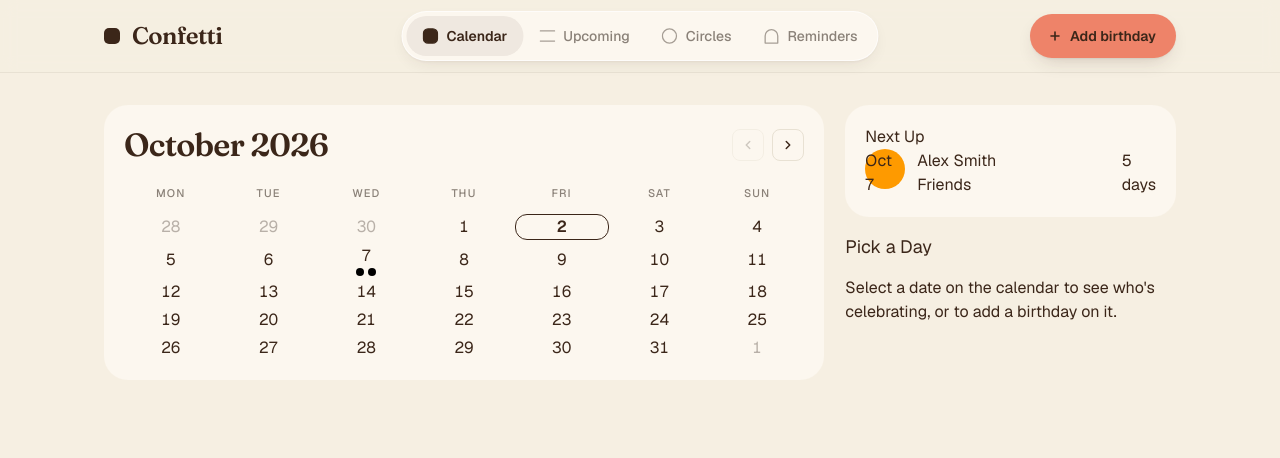
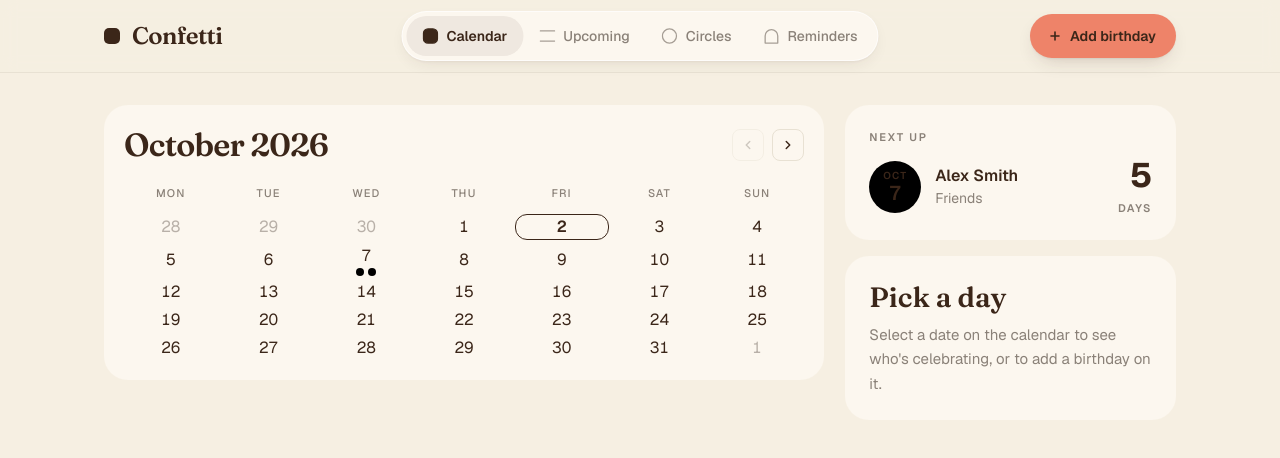
Before and after one commit to Dbrowne14/Confetti, a Next.js app: page / in a window 1280 px wide. Shown: the top 458 px of the page. Built offline with nearby package versions, Linux system fonts and the light colour scheme.

Commit message:
updating calendar UI

```diff
--- a/components/calendar/AddBirthdayForDayButton.tsx
+++ b/components/calendar/AddBirthdayForDayButton.tsx
@@ -1,6 +1,7 @@
 "use client";
 import { months } from "./calendarUtils";
 import { useAddBirthday } from "../addBirthday/AddBirthdayProvider";
+import { PlusIcon } from "../layout/NavIcons";
 
 export const AddBirthdayForDayButton = ({
   selectedDay,
@@ -12,9 +13,20 @@ export const AddBirthdayForDayButton = ({
   const { openAddBirthday } = useAddBirthday();
 
   return (
-    <button onClick={() => openAddBirthday(selectedDay)}>
-      Add {hasBirthday ? "Another" : "Birthday"} on {selectedDay.getDate()}{" "}
-      {months[selectedDay.getMonth()]}
+    <button
+      type="button"
+      onClick={() => openAddBirthday(selectedDay)}
+      className={`inline-flex min-h-13 w-full items-center justify-center gap-2 rounded-2xl px-4 py-3 text-[15px] font-semibold text-confetti-ink transition-colors focus-visible:outline-2 focus-visible:outline-offset-2 focus-visible:outline-confetti-coral sm:min-h-14 ${
+        hasBirthday
+          ? "border-[1.5px] border-dashed border-confetti-border hover:border-confetti-muted/50 hover:bg-confetti-bg/50"
+          : "bg-confetti-coral hover:bg-confetti-coral/90"
+      }`}
+    >
+      <PlusIcon />
+      <span>
+        Add {hasBirthday ? "another" : "birthday"} on {selectedDay.getDate()}{" "}
+        {months[selectedDay.getMonth()]}
+      </span>
     </button>
   );
 };
--- a/components/calendar/NextUp.tsx
+++ b/components/calendar/NextUp.tsx
@@ -19,19 +19,25 @@ const NextUp = ({ people }: { people: People[] }) => {
       (1000 * 60 * 60 * 24),
   );
   return (
-    <div className="flex flex-col rounded-3xl bg-confetti-surface p-4 sm:p-5">
-      <div>Next Up</div>
-      <div className="flex">
+    <section className="flex flex-col gap-3 rounded-3xl bg-confetti-surface p-5 sm:p-6">
+      <h2 className="text-[11px] font-semibold tracking-[0.16em] text-confetti-muted uppercase">
+        Next Up
+      </h2>
+      <div className="flex items-center gap-4">
         <BirthdayRow
           birthday={nextBirthday.person}
           occurenceYear={nextBirthday.nextBirthday.getFullYear()}
         />
-        <div className="flex flex-col">
-          <span>{daysAway}</span>
-          <span>day{daysAway === 1 ? "" : "s"}</span>
+        <div className="flex shrink-0 flex-col items-end">
+          <span className="text-3xl leading-none font-bold text-confetti-ink tabular-nums sm:text-[34px]">
+            {daysAway}
+          </span>
+          <span className="mt-2 text-[11px] font-semibold tracking-[0.14em] text-confetti-muted uppercase">
+            day{daysAway === 1 ? "" : "s"}
+          </span>
         </div>
       </div>
-    </div>
+    </section>
   );
 };
 
--- a/components/calendar/PickDay.tsx
+++ b/components/calendar/PickDay.tsx
@@ -1,5 +1,5 @@
 import type { People } from "@/data/people";
-import { getBirthdaysForDate, months, weekdays } from "./calendarUtils";
+import { getBirthdaysForDate, months } from "./calendarUtils";
 import BirthdayRow from "../ui/BirthdayRow";
 import { AddBirthdayForDayButton } from "./AddBirthdayForDayButton";
 
@@ -10,24 +10,25 @@ const PickDay = ({
   people: People[];
   selectedDay: Date | null;
 }) => {
-  if (!selectedDay) {
-    return <NotSelected />;
-  }
-
   return (
-    <div className="rounded-3xl flex flex-col gap-2 bg-confetti-surface p-4 sm:p-5">
+    <section className="flex flex-col rounded-3xl bg-confetti-surface p-5 sm:p-6">
+      {selectedDay ? (
         <AddBirthdayUI selectedDay={selectedDay} people={people} />
-    </div>
+      ) : (
+        <NotSelected />
+      )}
+    </section>
   );
 };
 
 const NotSelected = () => {
   return (
     <>
-      {" "}
-      <h1 className="text-[18px]">Pick a Day</h1>
-      <p className="text-[16px]">
-        Select a date on the calendar to see who's celebrating, or to add a
+      <h2 className="font-serif text-2xl leading-tight font-medium text-confetti-ink sm:text-[28px]">
+        Pick a day
+      </h2>
+      <p className="mt-2 text-[15px] leading-relaxed text-confetti-muted">
+        Select a date on the calendar to see who&apos;s celebrating, or to add a
         birthday on it.
       </p>
     </>
@@ -43,31 +44,64 @@ const AddBirthdayUI = ({
 }) => {
   const birthdays = getBirthdaysForDate(people, selectedDay);
   const birthdayDate = birthdays.length;
+  const weekday = selectedDay.toLocaleDateString("en-GB", { weekday: "long" });
 
   //need to add in logic to decide which UI to show depending on what is selected
 
   return (
-    <div>
-      <div>{`${weekdays[(selectedDay.getDay() + 7 - 1) % 7]} ${selectedDay.getDate()} ${months[selectedDay.getMonth()]}`}</div>
-      <div>
-        {birthdayDate || "No"} Birthday{birthdayDate !== 1 && "s"} on this day
-      </div>
+    <>
+      <h2 className="font-serif text-2xl leading-tight font-medium text-confetti-ink sm:text-[28px]">
+        {`${weekday} ${selectedDay.getDate()} ${months[selectedDay.getMonth()]}`}
+      </h2>
+      <p className="mt-1 text-[15px] text-confetti-muted">
+        {birthdayDate
+          ? `${birthdayDate} birthday${birthdayDate !== 1 ? "s" : ""}`
+          : "No birthdays on this day"}
+      </p>
 
+      {birthdayDate > 0 && (
+        <ul className="mt-5 flex flex-col gap-2.5">
           {birthdays.map((birthday) => {
             return (
+              <li
+                key={birthday.id}
+                className="flex items-center gap-3 rounded-2xl border border-confetti-border bg-confetti-bg/60 px-4 py-3.5"
+              >
                 <BirthdayRow
-            key={birthday.id}
                   birthday={birthday}
                   occurenceYear={selectedDay.getFullYear()}
                 />
+                <ChevronIcon />
+              </li>
             );
           })}
+        </ul>
+      )}
+      <div className={birthdayDate > 0 ? "mt-4" : "mt-6"}>
         <AddBirthdayForDayButton
           hasBirthday={!!birthdayDate}
           selectedDay={selectedDay}
         />
       </div>
+    </>
   );
 };
 
+const ChevronIcon = () => (
+  <svg
+    width="7"
+    height="12"
+    viewBox="0 0 7 12"
+    fill="none"
+    stroke="currentColor"
+    strokeWidth="1.5"
+    strokeLinecap="round"
+    strokeLinejoin="round"
+    className="shrink-0 text-confetti-muted/70"
+    aria-hidden
+  >
+    <path d="M1 1l5 5-5 5" />
+  </svg>
+);
+
 export default PickDay;
--- a/components/ui/BirthdayRow.tsx
+++ b/components/ui/BirthdayRow.tsx
@@ -9,19 +9,26 @@ const BirthdayRow = ({
   occurenceYear: number;
 }) => {
   return (
-    <div className="flex w-full gap-3">
-      <div className="flex flex-col w-10 h-10 rounded-full bg-amber-500">
-        <span>{months[birthday.birthMonth - 1].slice(0, 3)}</span>
-        <span>{birthday.birthDay}</span>
+    <div className="flex min-w-0 flex-1 items-center gap-3 sm:gap-3.5">
+      <div
+        className="flex size-12 shrink-0 flex-col items-center justify-center rounded-full text-confetti-ink sm:size-13"
+        style={{ backgroundColor: birthday.circle.colour }}
+      >
+        <span className="text-[9px] leading-none font-semibold tracking-[0.12em] uppercase sm:text-[10px]">
+          {months[birthday.birthMonth - 1].slice(0, 3)}
+        </span>
+        <span className="mt-0.5 text-lg leading-none font-semibold tabular-nums sm:text-xl">
+          {birthday.birthDay}
+        </span>
       </div>
-      <div className="flex flex-col">
-        <div>
+      <div className="flex min-w-0 flex-col gap-0.5">
+        <div className="truncate text-[15px] leading-snug font-semibold text-confetti-ink sm:text-base">
           {birthday.firstName} {birthday.surname}
         </div>
-        <div>
+        <div className="truncate text-sm leading-snug text-confetti-muted">
           <span>{birthday.circle.name}</span>
           {birthday.birthYear && occurenceYear && (
-            <span>Turns {occurenceYear - birthday.birthYear}</span>
+            <span> · turns {occurenceYear - birthday.birthYear}</span>
           )}
         </div>
       </div>
```
Lines whose indentation alone changed are shown as unchanged.
